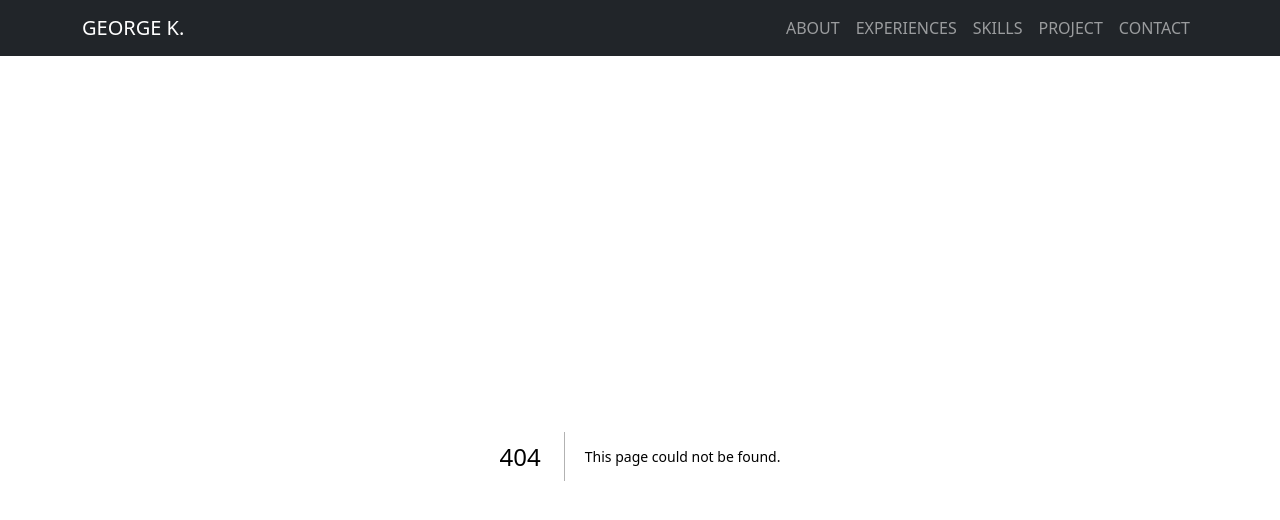
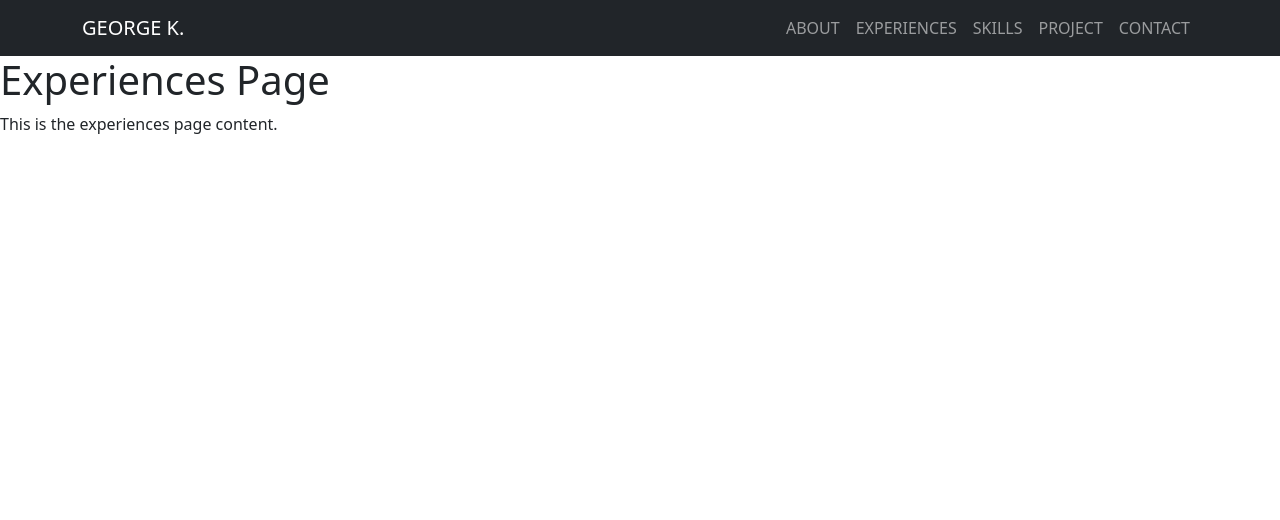
Before and after one commit to gkurkjian/Geos_Portfolio, a Next.js app: page /experiences in a window 1280 px wide. Before the commit this address had no page. Shown: the top 520 px of the page. Built offline with nearby package versions, Linux system fonts and the light colour scheme.

Commit message:
third commit: Add navigation links and create raw pages for About, Experiences, Skills, Projects, and Contact

```diff
--- a/components/Navigation.js
+++ b/components/Navigation.js
@@ -11,11 +11,11 @@ export default function Navigation() {
         <Navbar.Toggle aria-controls="basic-navbar-nav" />
         <Navbar.Collapse id="basic-navbar-nav">
           <Nav className="ms-auto">
-            <Link href="/About" className="nav-link">ABOUT</Link>
-            <Link href="/blog" className="nav-link">EXPERIENCES</Link>
-            <Link href="/blog" className="nav-link">SKILLS</Link>
-            <Link href="/blog" className="nav-link">PROJECT</Link>
-            <Link href="/blog" className="nav-link">CONTACT</Link>
+            <Link href="/about" className="nav-link">ABOUT</Link>
+            <Link href="/experiences" className="nav-link">EXPERIENCES</Link>
+            <Link href="/skills" className="nav-link">SKILLS</Link>
+            <Link href="/projects" className="nav-link">PROJECT</Link>
+            <Link href="/contact" className="nav-link">CONTACT</Link>
           </Nav>
         </Navbar.Collapse>
       </Container>
--- /dev/null
+++ b/pages/experiences.js
@@ -0,0 +1,8 @@
+export default function Experiences() {
+  return (
+    <div>
+      <h1>Experiences Page</h1>
+      <p>This is the experiences page content.</p>
+    </div>
+  );
+}
--- a/pages/index.js
+++ b/pages/index.js
@@ -1,10 +1,8 @@
-import About from "@/components/About";
-
 export default function Home() {
   return (
     <>
       <h1>Welcome to My Portfolio</h1>
-      <About />
+
     </>
   );
 }
```
Also changed, not shown: pages/contact.js (added, +8 -0 lines), pages/projects.js (added, +8 -0 lines), pages/skills.js (added, +8 -0 lines), pages/about.js (renamed from components/About.js).
